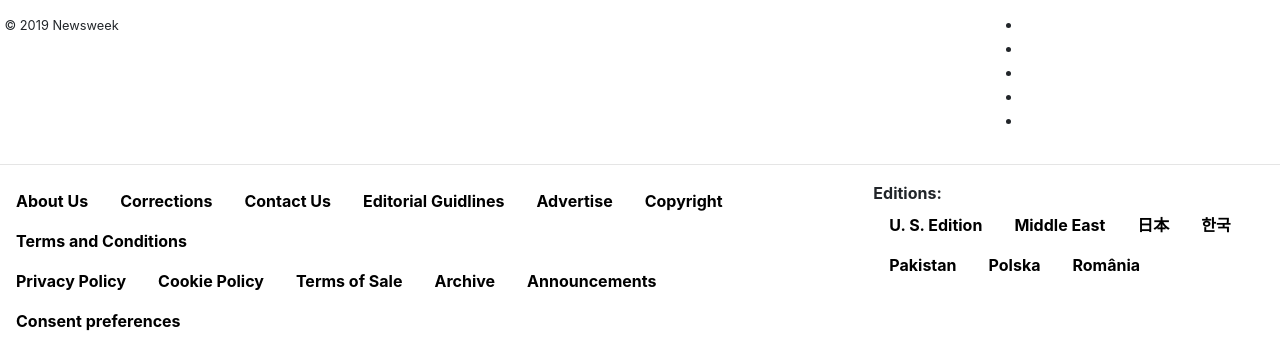
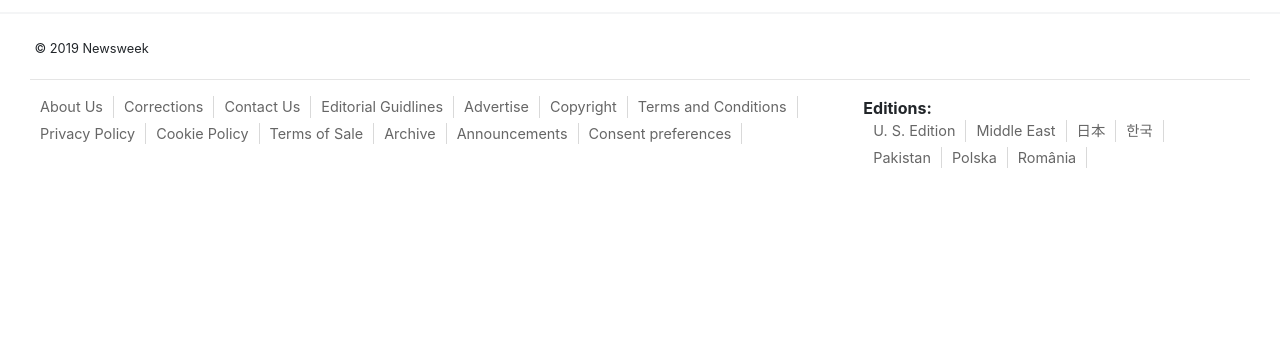
Before and after one commit to jalasem/newsroom-clone, a website: page index.html in a window 1280 px wide. Shown: the part 4647-4985 px from the top of the page. After the commit the page ends 4836 px from the top, so only its background shows below. Drawn offline with nearby package versions, Linux system fonts and the light colour scheme.

Commit message:
footer styles

```diff
--- a/css/newsweek.css
+++ b/css/newsweek.css
@@ -533,3 +533,49 @@ header .nav-item span {
   color: #555;
   text-decoration: none;
 }
+
+footer {
+  padding: 20px 30px;
+  border-top: 2px solid #f4f5f6;
+}
+
+footer small {
+  vertical-align: bottom;
+}
+
+footer ul {
+  list-style: none;
+  margin: 0;
+}
+
+footer .social {
+  text-align: right;
+}
+
+footer .social li {
+  display: inline-block;
+  margin: 0 5px;
+}
+
+footer ul:last-child {
+  margin-top: 5px;
+}
+
+footer span {
+  vertical-align: top;
+}
+
+footer nav {
+  display: inline-block;
+}
+
+footer .nav-link {
+  padding: 0 10px;
+  border-right: 1px solid #d9d9d9;
+  color: #666;
+}
+
+footer ul li a {
+  font-size: 0.9rem;
+  font-weight: normal;
+}
```
